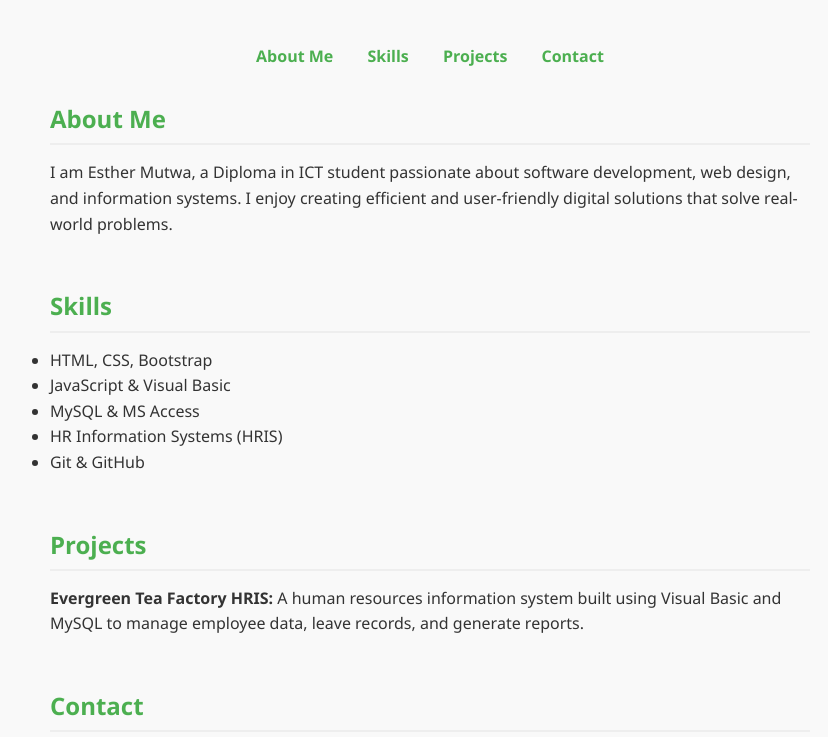
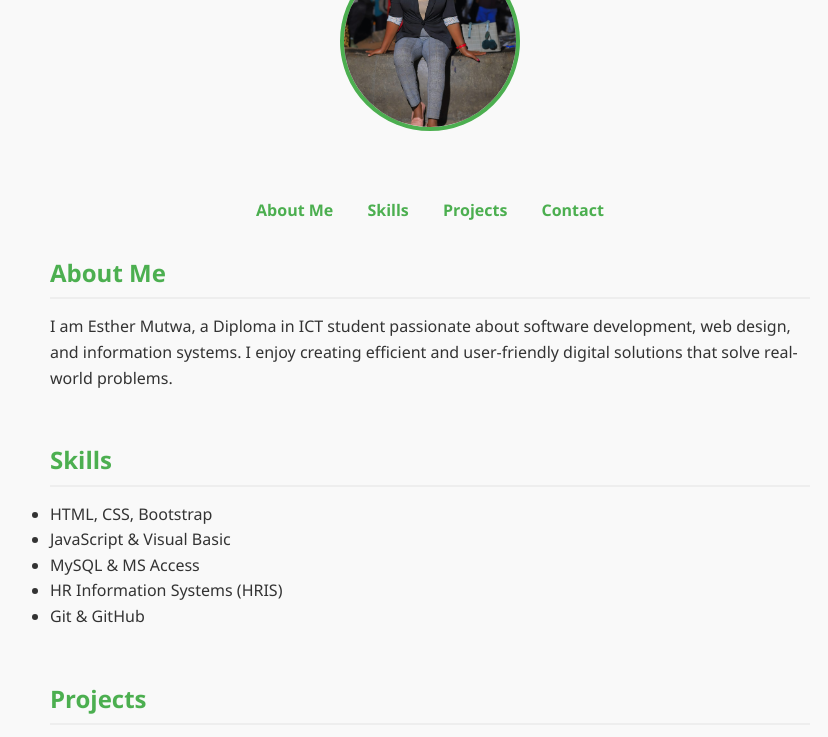
Before and after one commit to ESTHER611/ESTHERPORTFOLIO, a plain HTML site: page index.html in a window 1280 px wide. Shown: the part 206-943 px from the top of the page, without its empty margins (210-1038 px from the left). Drawn offline with Linux system fonts and the light colour scheme.

Commit message:
Update index.html

```diff
--- a/index.html
+++ b/index.html
@@ -11,7 +11,7 @@
   <header>
     <h1>Esther Mutwa</h1>
     <p>Diploma in ICT | Web Developer</p>
-    <img src="profile.jpg" alt="Profile Picture" class="profile-pic">
+    <img src="profile.jpg.jpeg" alt="Profile Picture" class="profile-pic">
   </header>
 
   <nav>
```
